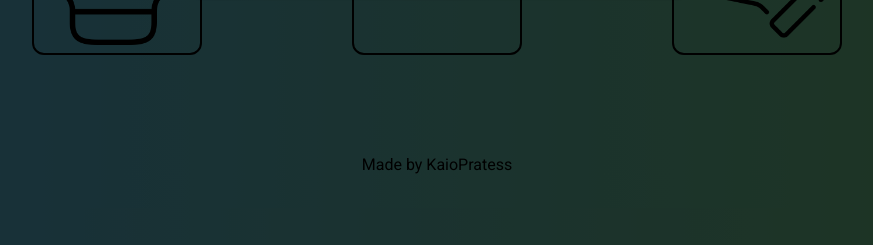
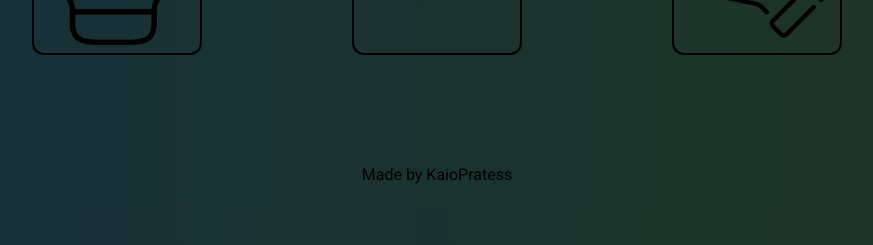
Before and after one commit to KaioPratess/rock-papers-scissors-project, a plain HTML site: page index.html in a window 1280 px wide. Shown: the part 555-800 px from the top of the page, without its empty margins (203-1076 px from the left). Drawn offline with Linux system fonts and the light colour scheme.

Commit message:
Edit footer

```diff
--- a/css/style.css
+++ b/css/style.css
@@ -252,3 +252,7 @@ h1 {
   background: linear-gradient(to right, #191654, #43C6AC); /* W3C, IE 10+/ Edge, Firefox 16+, Chrome 26+, Opera 12+, Safari 7+ */
   color: white;
 }
+
+.footer {
+  padding: 10px 0;
+}
--- a/index.html
+++ b/index.html
@@ -67,7 +67,7 @@
       </div>
     </div>
 
-    <footer>
+    <footer class="footer">
       <p>Made by KaioPratess</p>
     </footer>
   </div>
```
